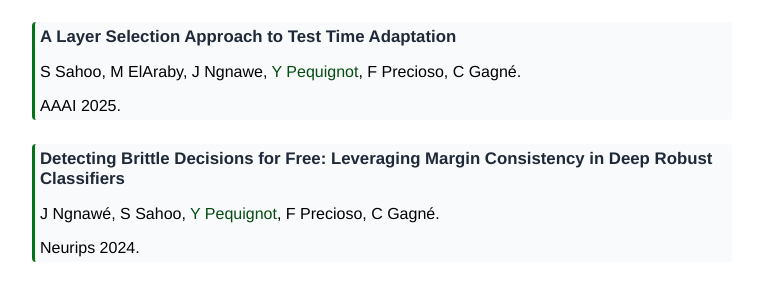
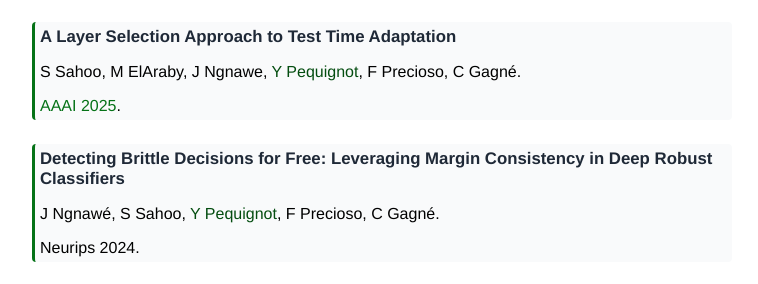
Before and after one commit to yannpequignot/yannpequignot.github.io, a Jekyll site: the page built from publis.md, in a window 1280 px wide and 900 px high, scrolled down 1463 px. Shown: the part 163-447 px from the top of the window, without its empty margins (258-1016 px from the left). Built offline with Jekyll 4.4.1, drawn with Linux system fonts in a browser that asks for light colours; nearby versions of some CDN libraries; our own code applies the rules of GitHub Pages for plain Markdown files; some of the changed lines change nothing that is shown.

Commit message:
fix links

```diff
--- a/publis.md
+++ b/publis.md
@@ -89,11 +89,11 @@
 </div>
 
 <div class="pub" markdown="1">
- [**A Layer Selection Approach to Test Time Adaptation**](https://ojs.aaai.org/index.php/AAAI/article/view/34229)
+ [**A Layer Selection Approach to Test Time Adaptation**](https://arxiv.org/abs/2404.03784)
 
   S Sahoo, M ElAraby, J Ngnawe, <em>Y Pequignot</em>, F Precioso, C Gagné.
 
-  AAAI 2025.
+  [AAAI 2025](https://ojs.aaai.org/index.php/AAAI/article/view/34229).
 </div>
 
 <div class="pub" markdown="1">
```
